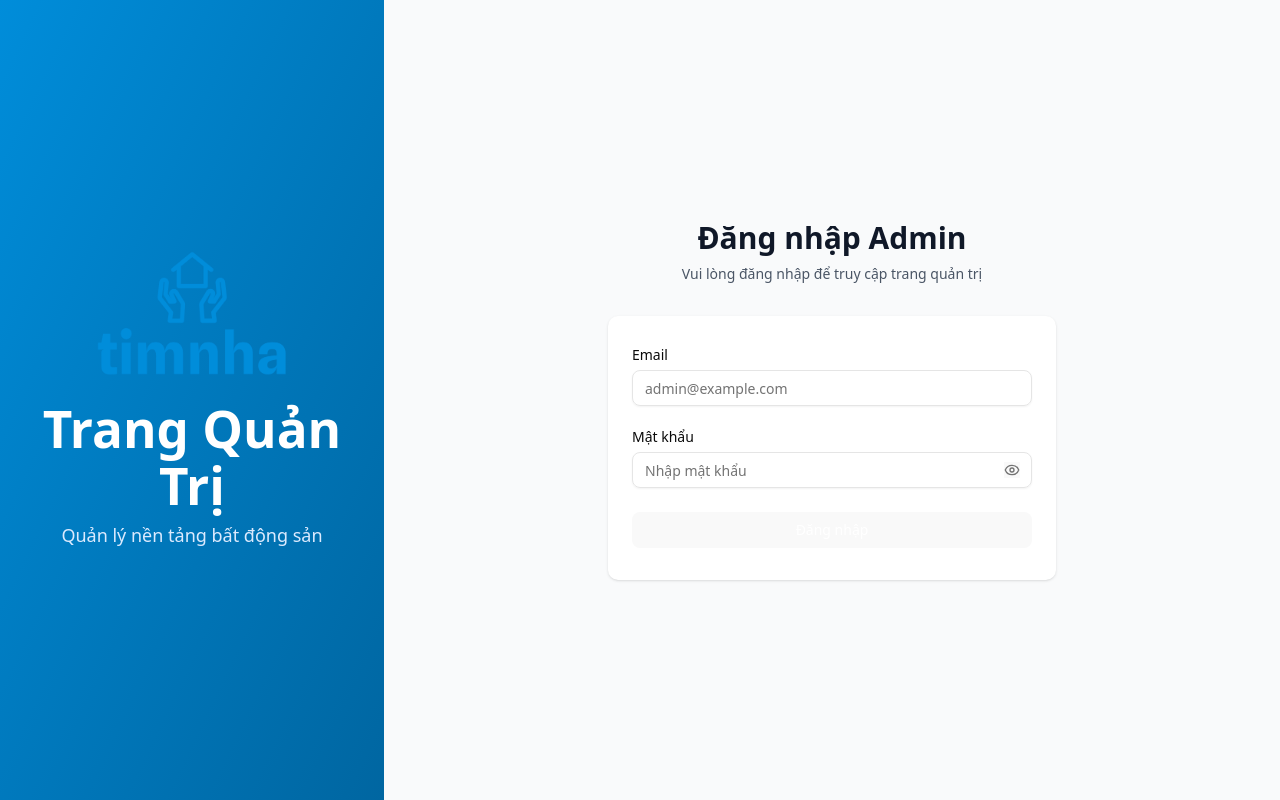
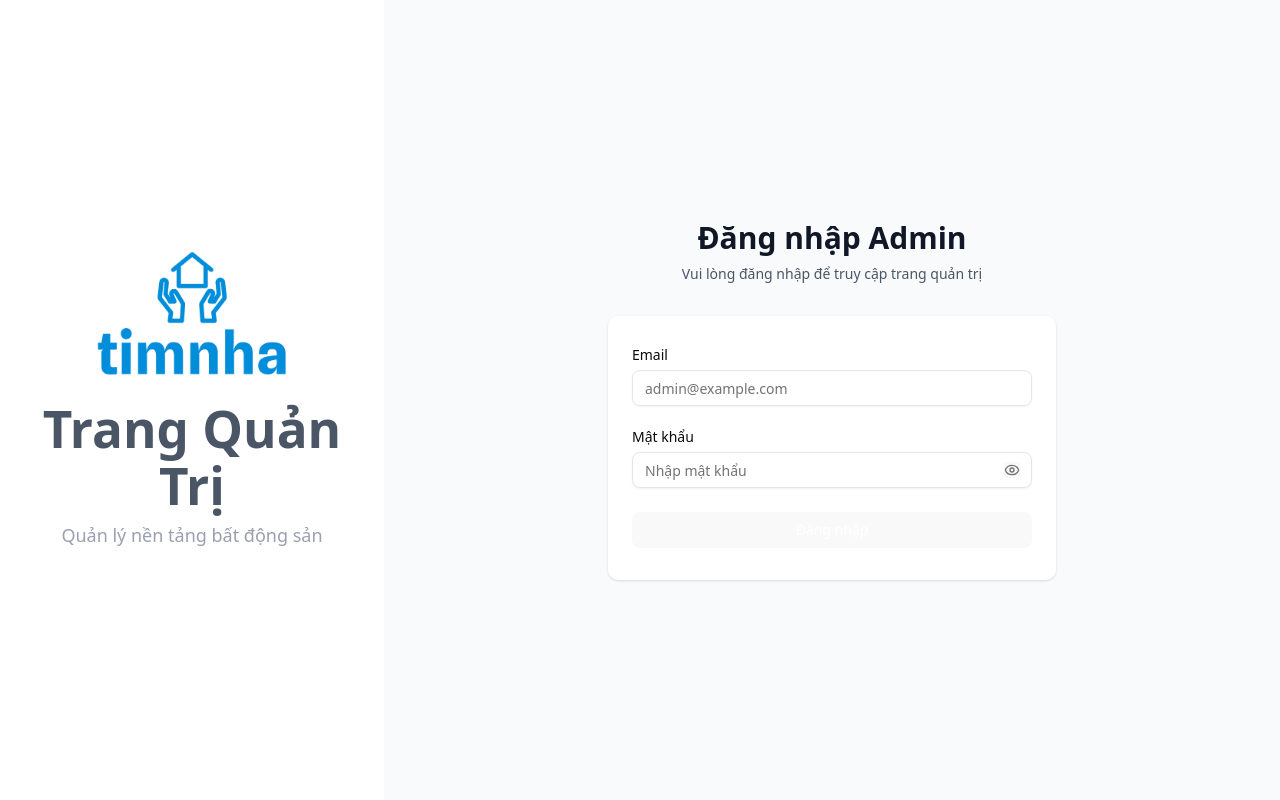
Before and after one commit to hdpiscoding/timnha-admin, a React (Vite) app: page /dang-nhap in a window 1280 px wide. Built offline with nearby package versions, Linux system fonts and the light colour scheme; the HTML template or start-up script is replaced by a standard one.

Commit message:
styles(pages): re-styling Login

```diff
--- a/index.html
+++ b/index.html
@@ -2,9 +2,9 @@
 <html lang="en">
   <head>
     <meta charset="UTF-8" />
-    <link rel="icon" type="image/svg+xml" href="/vite.svg" />
+    <link rel="icon" type="image/svg+xml" href="/src/assets/timnha-icon.png" />
     <meta name="viewport" content="width=device-width, initial-scale=1.0" />
-    <title>timnha-admin</title>
+    <title>Trang quản trị viên - Nền tảng tìm kiếm và gợi ý bất động sản thông minh dựa trên Chỉ số sống</title>
   </head>
   <body>
     <div id="root"></div>
--- a/src/pages/Login.tsx
+++ b/src/pages/Login.tsx
@@ -47,16 +47,16 @@ export default function Login() {
     return (
         <div className="min-h-screen flex w-full">
             {/* Left side - 30% - Hidden on mobile */}
-            <div className="hidden lg:flex lg:w-[30%] bg-gradient-to-br from-[#008DDA] to-[#0066A1] flex-col items-center justify-center p-8">
+            <div className="hidden lg:flex lg:w-[30%] bg-white flex-col items-center justify-center p-8">
                 <div className="text-center space-y-6">
                     <img
                         src="/src/assets/timnha-portrait.png"
                         alt="TimNha Logo"
                         className="w-48 h-auto mx-auto"
                     />
-                    <div className="text-white">
+                    <div className="text-gray-600">
                         <h1 className="text-3xl font-bold mb-2">Trang Quản Trị</h1>
-                        <p className="text-lg text-blue-100">
+                        <p className="text-lg text-gray-400">
                             Quản lý nền tảng bất động sản
                         </p>
                     </div>
```
